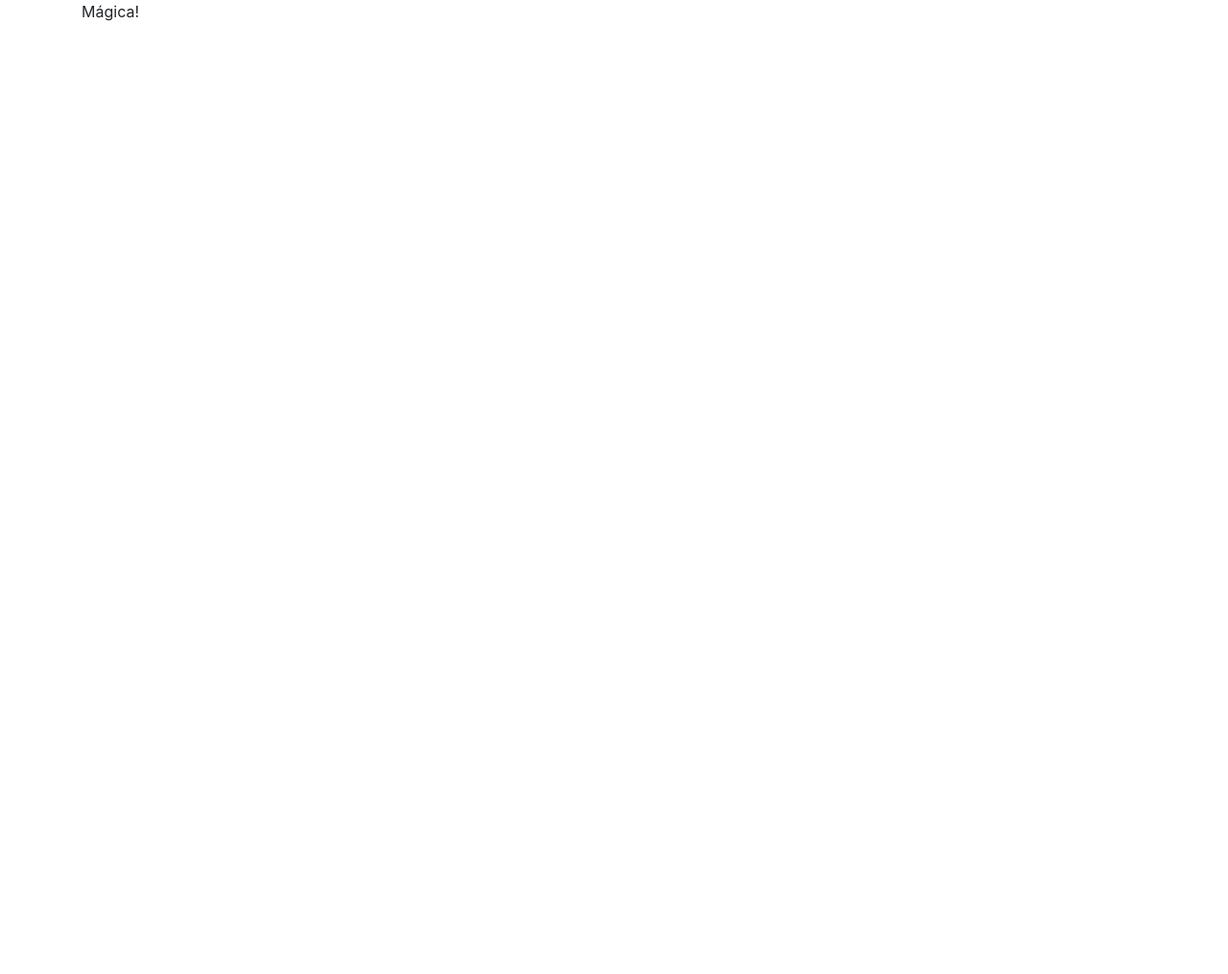
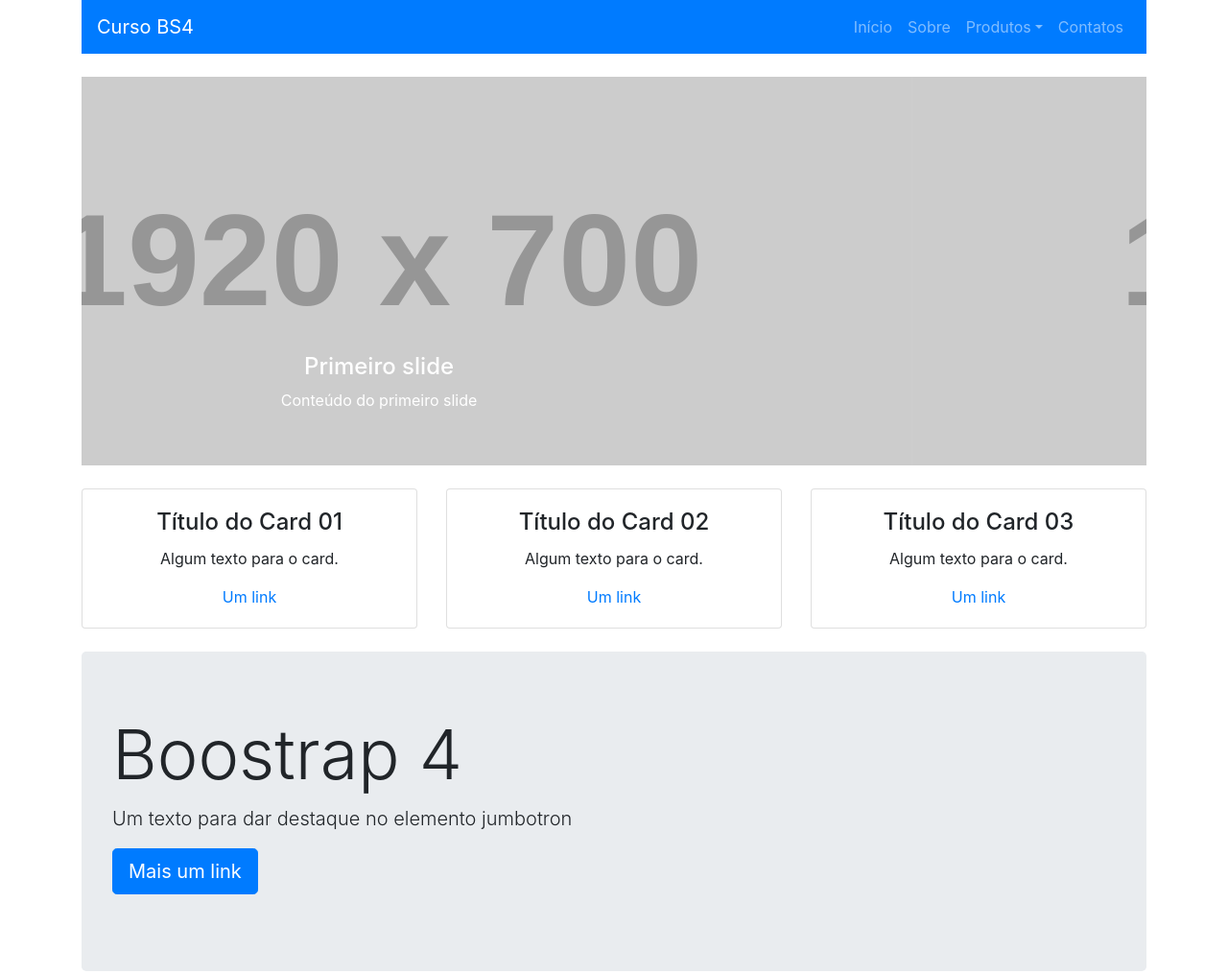
Before and after one commit to Romanti-Ezer/quick_Bootstrap4_Course, a website: page src/index.html in a window 1280 px wide. Shown: the whole page at 96% size. Before the commit the page ends 800 px from the top, so only its background shows below. Drawn offline with nearby package versions, Linux system fonts and the light colour scheme; placeholder pictures from the web are drawn by us.

Commit message:
Simple responsive layout created

```diff
--- a/src/index.html
+++ b/src/index.html
@@ -1,5 +1,6 @@
 <!doctype html>
 <html lang="pt-br">
+
 <head>
   <!-- Required meta tags -->
   <meta charset="utf-8">
@@ -11,16 +12,162 @@
 
   <title>Bootstrap 4 Course</title>
 </head>
+
 <body>
 
   <div class="container">
-      Mágica!
+
+    <nav class="navbar navbar-expand-lg navbar-dark bg-primary">
+
+      <a class="navbar-brand" href="#">Curso BS4</a>
+
+      <button class="navbar-toggler" type="button" data-toggle="collapse" data-target="#navbarSite">
+        <span class="navbar-toggler-icon"></span>
+      </button>
+
+      <div class="collapse navbar-collapse" id="navbarSite">
+
+        <ul class="navbar-nav ml-auto">
+
+          <li class="nav-item">
+            <a class="nav-link" href="#">Início</a>
+          </li>
+
+          <li class="nav-item">
+            <a class="nav-link" href="#">Sobre</a>
+          </li>
+
+          <li class="nav-item dropdown">
+            <a class="nav-link dropdown-toggle" href="#" id="dropdownSite" data-toggle="dropdown">Produtos</a>
+            <div class="dropdown-menu">
+              <a class="dropdown-item" href="#">Categoria A</a>
+              <div class="dropdown-divider"></div>
+              <a class="dropdown-item" href="#">Categoria B</a>
+              <a class="dropdown-item" href="#">Categoria C</a>
+              <a class="dropdown-item" href="#">Categoria D</a>
+            </div>
+          </li>
+
+          <li class="nav-item">
+            <a class="nav-link" href="#">Contatos</a>
+          </li>
+
+        </ul>
+
+      </div>
+
+    </nav>
+
+    <!-- End NavBar -->
+
+    <div class="carousel slide my-4" id="carouselSite" data-ride="carousel">
+
+      <div class="carousel-inner">
+
+        <div class="carousel-item active">
+
+          <img class="d-block img-fluid" src="http://via.placeholder.com/1920x700" alt="Primeiro slide" />
+
+          <div class="carousel-caption d-none d-md-block">
+
+            <h4>Primeiro slide</h4>
+            <p>Conteúdo do primeiro slide</p>
+
+          </div>
+
+        </div>
+
+        <div class="carousel-item">
+
+          <img class="d-block img-fluid" src="http://via.placeholder.com/1920x700" alt="Segundo slide" />
+
+          <div class="carousel-caption d-none d-md-block">
+
+            <h4>Segundo slide</h4>
+            <p>Conteúdo do segundo slide</p>
+
+          </div>
+
+        </div>
+
+        <div class="carousel-item">
+
+          <img class="d-block img-fluid" src="http://via.placeholder.com/1920x700" alt="Terceiro slide" />
+
+          <div class="carousel-caption d-none d-md-block">
+
+            <h4>Terceiro slide</h4>
+            <p>Conteúdo do terceiro slide</p>
+
+          </div>
+
+        </div>
+
+      </div>
+
+    </div>
+
+    <!-- End Caroursel -->
+
+    <div class="row">
+
+      <div class="col-sm-6 col-md-4 mb-4">
+
+        <div class="card">
+          <div class="card-body text-center">
+            <h4 class="card-title">Título do Card 01</h4>
+            <p class="card-text">Algum texto para o card.</p>
+            <a href="#" class="card-link">Um link</a>
+          </div>
+        </div>
+
+      </div>
+
+      <div class="col-sm-6 col-md-4 mb-4">
+
+        <div class="card">
+          <div class="card-body text-center">
+            <h4 class="card-title">Título do Card 02</h4>
+            <p class="card-text">Algum texto para o card.</p>
+            <a href="#" class="card-link">Um link</a>
+          </div>
+        </div>
+
+      </div>
+
+      <div class="col-md-4 mb-4">
+
+        <div class="card">
+          <div class="card-body text-center">
+            <h4 class="card-title">Título do Card 03</h4>
+            <p class="card-text">Algum texto para o card.</p>
+            <a href="#" class="card-link">Um link</a>
+          </div>
+        </div>
+
+      </div>
+
+    </div>
+
+    <!-- End Cards -->
+
+    <div class="jumbotron">
+
+      <h1 class="display-3">Boostrap 4</h1>
+      <p class="lead">Um texto para dar destaque no elemento jumbotron</p>
+      <p class="lead">
+        <a class="btn btn-primary btn-lg" href="#">Mais um link</a>
+      </p>
+
+    </div>
+
   </div>
 
   <!-- Optional JavaScript -->
   <!-- jQuery first, then Popper.js, then Bootstrap JS -->
-    <script src="/js/jquery-3.2.1.slim.min.js" ></script>
+  <script src="/js/jquery.min.js"></script>
   <script src="/js/popper.min.js"></script>
   <script src="/js/bootstrap.min.js"></script>
 </body>
+
 </html>
```
Lines whose indentation alone changed are shown as unchanged.
